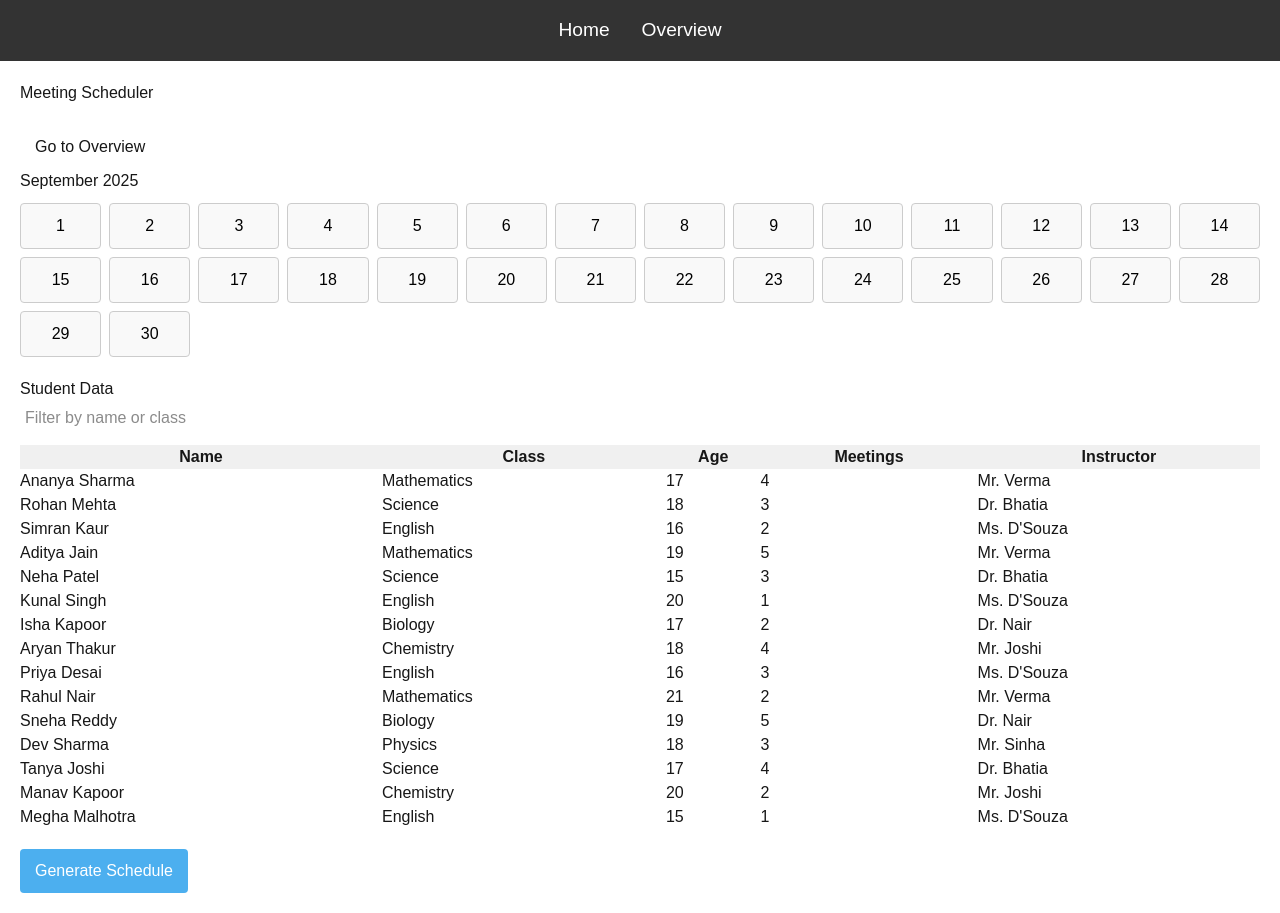
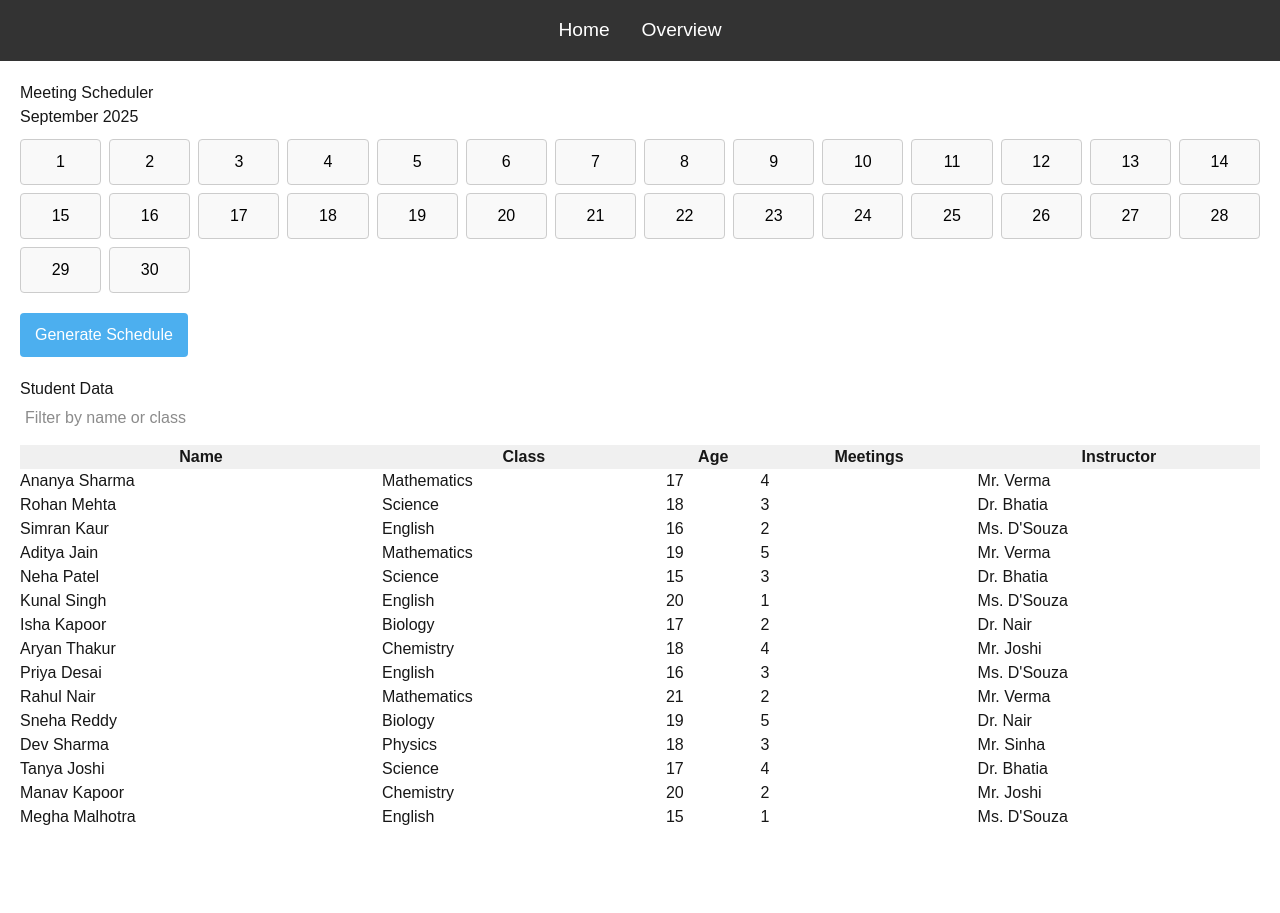
Before and after one commit to Deepak777K/social-media-content-calendar, a Next.js app: page / in a window 1280 px wide. After the commit the page ends 849 px from the top, so only its background shows below. Built offline with nearby package versions, Linux system fonts and the light colour scheme.

Commit message:
update home UI

```diff
--- a/app/page.js
+++ b/app/page.js
@@ -1,5 +1,4 @@
 "use client";
-import Link from "next/link";
 import CalendarGrid from "./components/CalendarGrid";
 import StudentList from "./components/StudentList";
 import { useAppContext } from "./context/AppContext";
@@ -18,13 +17,7 @@ export default function HomePage() {
 	return (
 		<div style={{ padding: "20px" }}>
 			<h1>Meeting Scheduler</h1>
-			<Link href="/overview">
-				<button style={{ marginTop: "20px", padding: "10px 15px" }}>
-					Go to Overview
-				</button>
-			</Link>
 			<CalendarGrid />
-			<StudentList />
 
 			<button
 				onClick={handleGenerate}
@@ -40,6 +33,8 @@ export default function HomePage() {
 			>
 				Generate Schedule
 			</button>
+
+			<StudentList />
 
 			{Object.keys(schedule).length > 0 && (
 				<div style={{ marginTop: "20px" }}>
```
